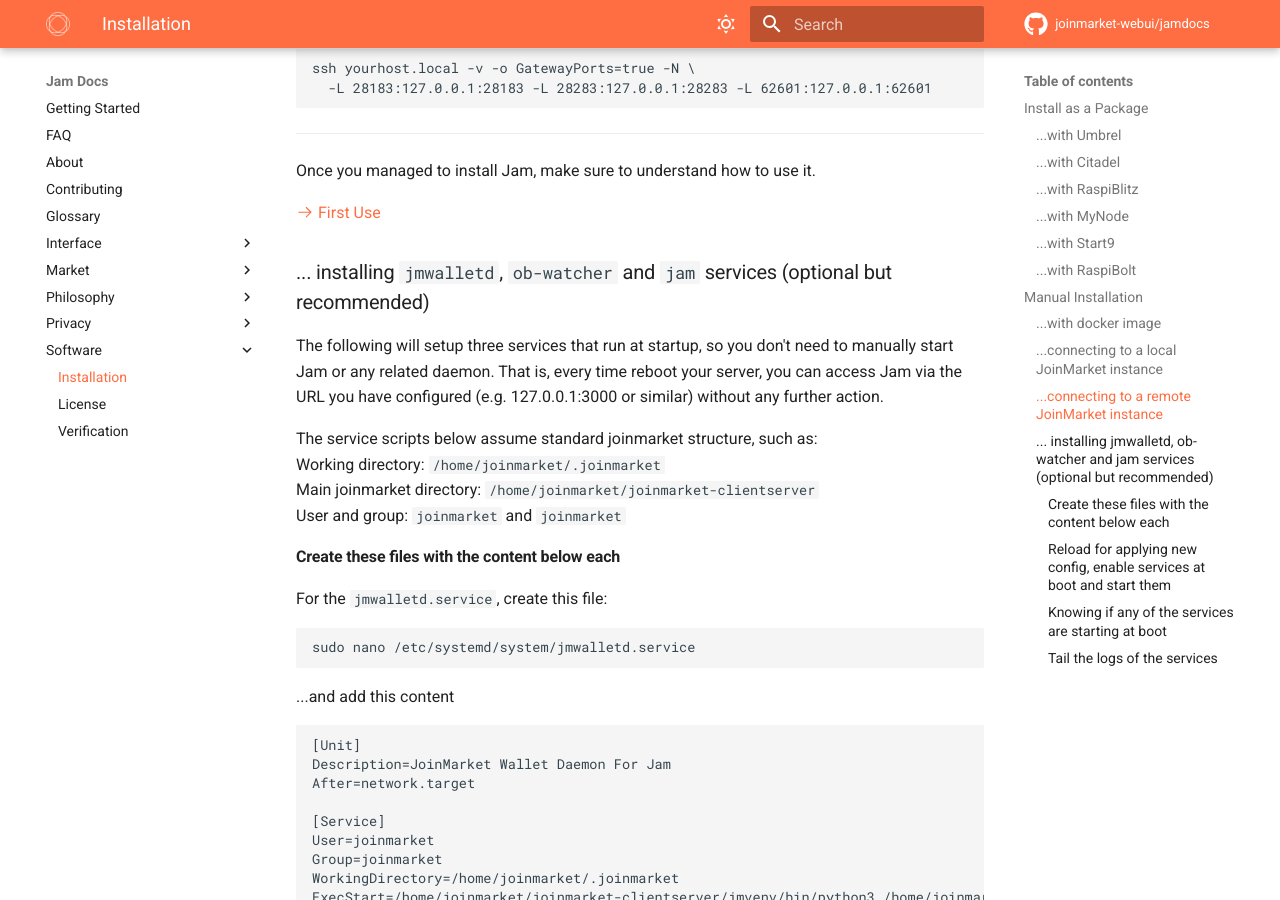
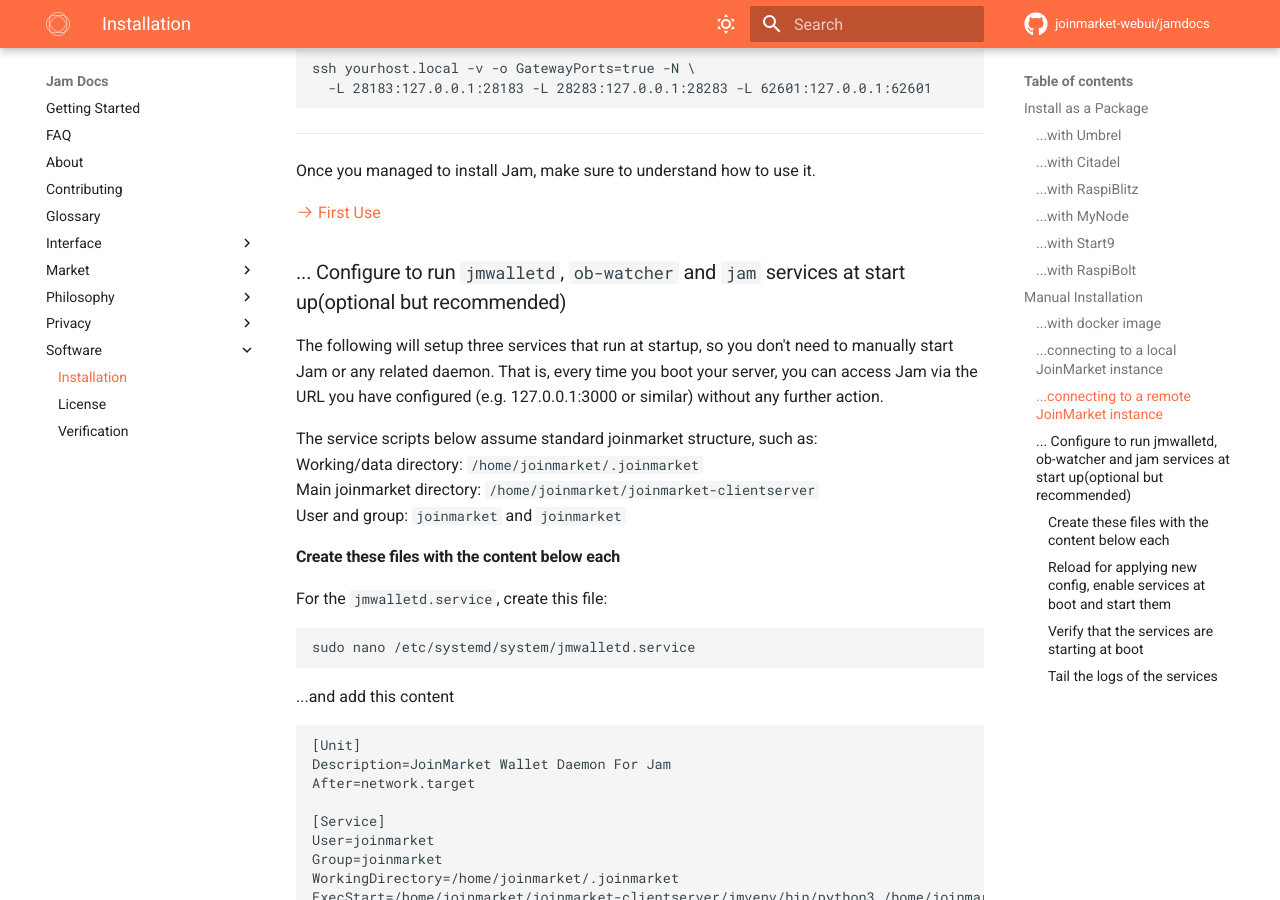
Before and after one commit to joinmarket-webui/jamdocs, an MkDocs documentation site: the page built from docs/software/installation.md, in a window 1280 px wide and 900 px high, scrolled down 5843 px. Built offline with MkDocs 1.6.1 and Material for MkDocs 9.7.7, drawn with Linux system fonts in a browser that asks for light colours; nearby versions of some CDN libraries; comment, search, counter and statistics services are not loaded; some of the changed text lies outside the part shown.

Commit message:
docs(install): small fixes/clarifications (#70)

````diff
--- a/docs/software/installation.md
+++ b/docs/software/installation.md
@@ -271,11 +271,11 @@
 
 [:octicons-arrow-right-24: First Use][cheatsheet]
 
-### ... installing `jmwalletd`, `ob-watcher` and `jam` services (optional but recommended)
-The following will setup three services that run at startup, so you don't need to manually start Jam or any related daemon. That is, every time reboot your server, you can access Jam via the URL you have configured (e.g. 127.0.0.1:3000 or similar) without any further action.
+### ... Configure to run `jmwalletd`, `ob-watcher` and `jam` services at start up(optional but recommended)
+The following will setup three services that run at startup, so you don't need to manually start Jam or any related daemon. That is, every time you boot your server, you can access Jam via the URL you have configured (e.g. 127.0.0.1:3000 or similar) without any further action.
 
 The service scripts below assume standard joinmarket structure, such as:
-Working directory: `/home/joinmarket/.joinmarket`
+Working/data directory: `/home/joinmarket/.joinmarket`
 Main joinmarket directory: `/home/joinmarket/joinmarket-clientserver`
 User and group: `joinmarket` and `joinmarket`
 
@@ -369,7 +369,7 @@
 sudo systemctl start jam
 ```
 
-#### Knowing if any of the services are starting at boot
+#### Verify that the services are starting at boot
 These commands will tell you which of your services is set to start at boot:
 ```sh
 systemctl is-enabled jmwalletd.service
````
